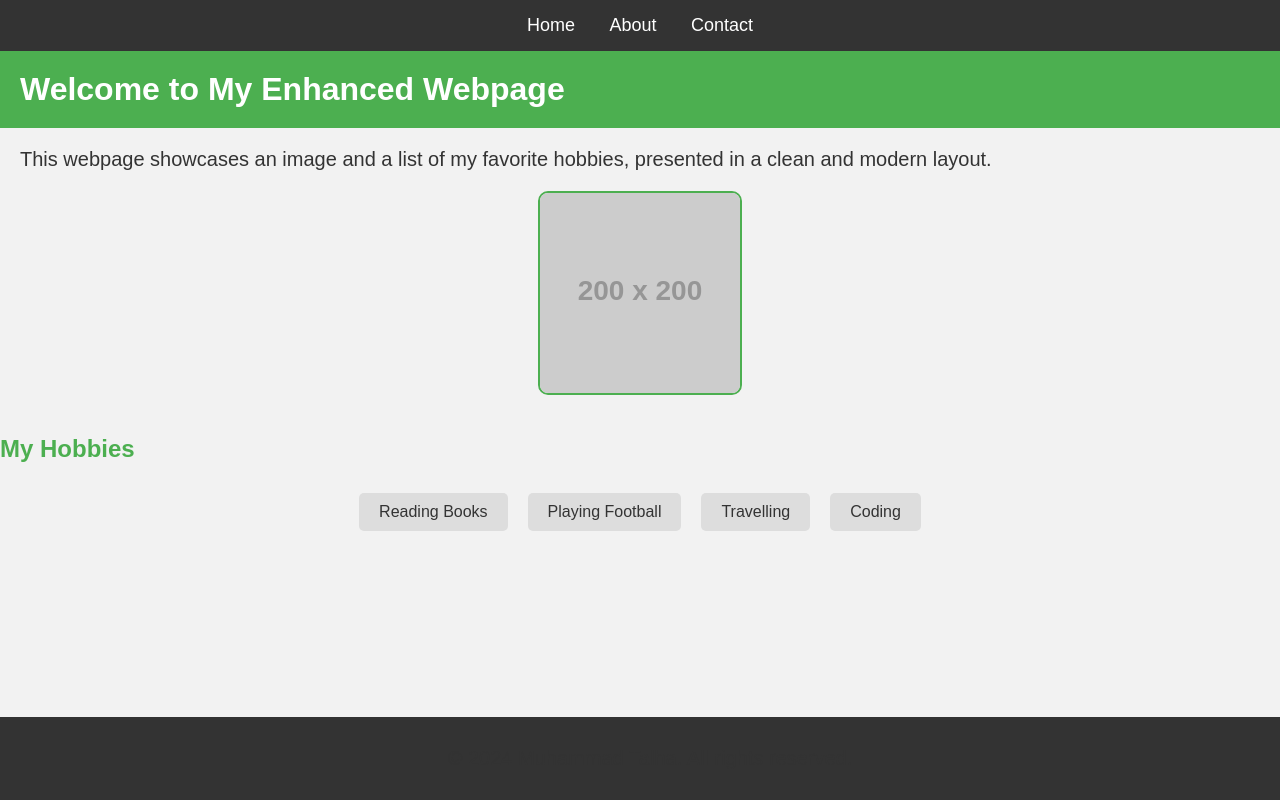
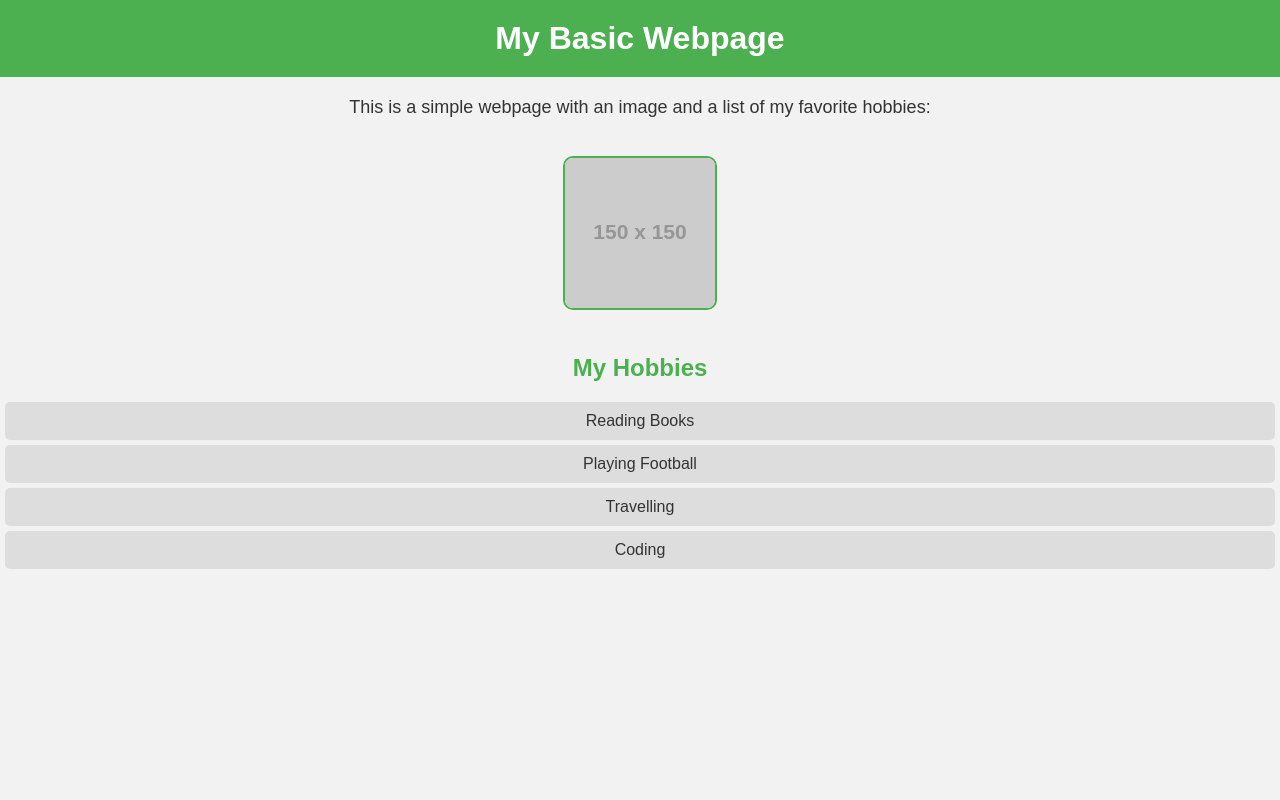
Before and after one commit to muhammadtalha766/Sample_docker, a plain HTML site: page index.html in a window 1280 px wide. Drawn offline with Linux system fonts and the light colour scheme; placeholder pictures from the web are drawn by us.

Commit message:
Update index.html

```diff
--- a/index.html
+++ b/index.html
@@ -3,7 +3,7 @@
 <head>
     <meta charset="UTF-8">
     <meta name="viewport" content="width=device-width, initial-scale=1.0">
-    <title>Enhanced Webpage</title>
+    <title>Basic Webpage</title>
     <style>
         /* Global Styles */
         body {
@@ -11,24 +11,7 @@
             background-color: #f2f2f2;
             margin: 0;
             padding: 0;
-        }
-
-        /* Navigation Bar */
-        nav {
-            background-color: #333;
-            padding: 15px;
             text-align: center;
-        }
-
-        nav a {
-            color: white;
-            margin: 0 15px;
-            text-decoration: none;
-            font-size: 18px;
-        }
-
-        nav a:hover {
-            color: #4CAF50;
         }
 
         /* Heading Styles */
@@ -41,42 +24,32 @@
 
         /* Paragraph Styles */
         p {
-            font-size: 20px;
+            font-size: 18px;
             color: #333;
-            margin: 20px;
+            margin-top: 20px;
         }
 
         /* Image Styles */
-        .image-container {
-            display: flex;
-            justify-content: center;
+        img {
             margin: 20px;
-        }
-
-        img {
             border-radius: 10px;
             border: 2px solid #4CAF50;
-            width: 200px;
-            height: 200px;
         }
 
         /* List Styles */
         h2 {
             color: #4CAF50;
-            margin-top: 40px;
         }
 
         ul {
             list-style-type: none;
             padding: 0;
-            display: flex;
-            justify-content: center;
         }
 
         ul li {
             background-color: #ddd;
-            padding: 10px 20px;
-            margin: 10px;
+            padding: 10px;
+            margin: 5px;
             border-radius: 5px;
             color: #333;
         }
@@ -85,46 +58,15 @@
         ul li:hover {
             background-color: #4CAF50;
             color: white;
-            cursor: pointer;
-        }
-
-        /* Footer Styles */
-        footer {
-            background-color: #333;
-            color: white;
-            text-align: center;
-            padding: 10px;
-            position: absolute;
-            bottom: 0;
-            width: 100%;
-        }
-
-        /* Responsive Design */
-        @media (max-width: 600px) {
-            ul {
-                flex-direction: column;
-            }
-
-            .image-container {
-                flex-direction: column;
-            }
         }
     </style>
 </head>
 <body>
-    <nav>
-        <a href="#">Home</a>
-        <a href="#">About</a>
-        <a href="#">Contact</a>
-    </nav>
+    <h1>My Basic Webpage</h1>
 
-    <h1>Welcome to My Enhanced Webpage</h1>
+    <p>This is a simple webpage with an image and a list of my favorite hobbies:</p>
 
-    <p>This webpage showcases an image and a list of my favorite hobbies, presented in a clean and modern layout.</p>
-
-    <div class="image-container">
-        <img src="https://via.placeholder.com/200" alt="Sample Image">
-    </div>
+    <img src="https://via.placeholder.com/150" alt="Sample Image" width="150" height="150">
 
     <h2>My Hobbies</h2>
     <ul>
@@ -133,9 +75,5 @@
         <li>Travelling</li>
         <li>Coding</li>
     </ul>
-
-    <footer>
-        <p>&copy; 2024 Muhammad Talha. All rights reserved.</p>
-    </footer>
 </body>
 </html>
```
